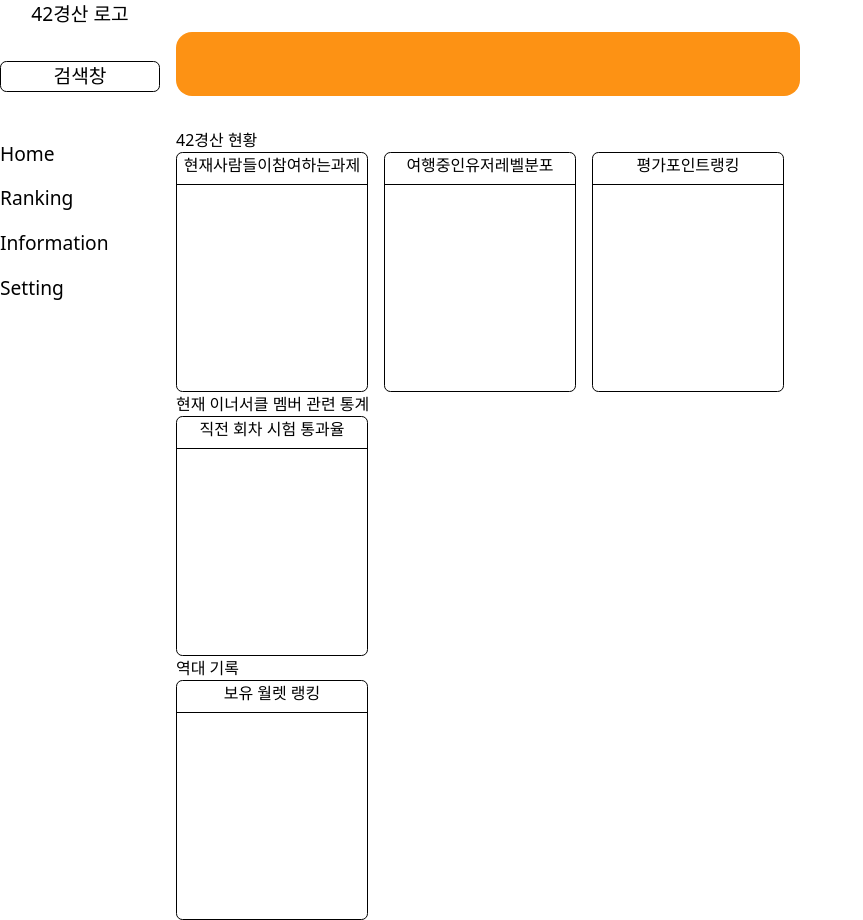
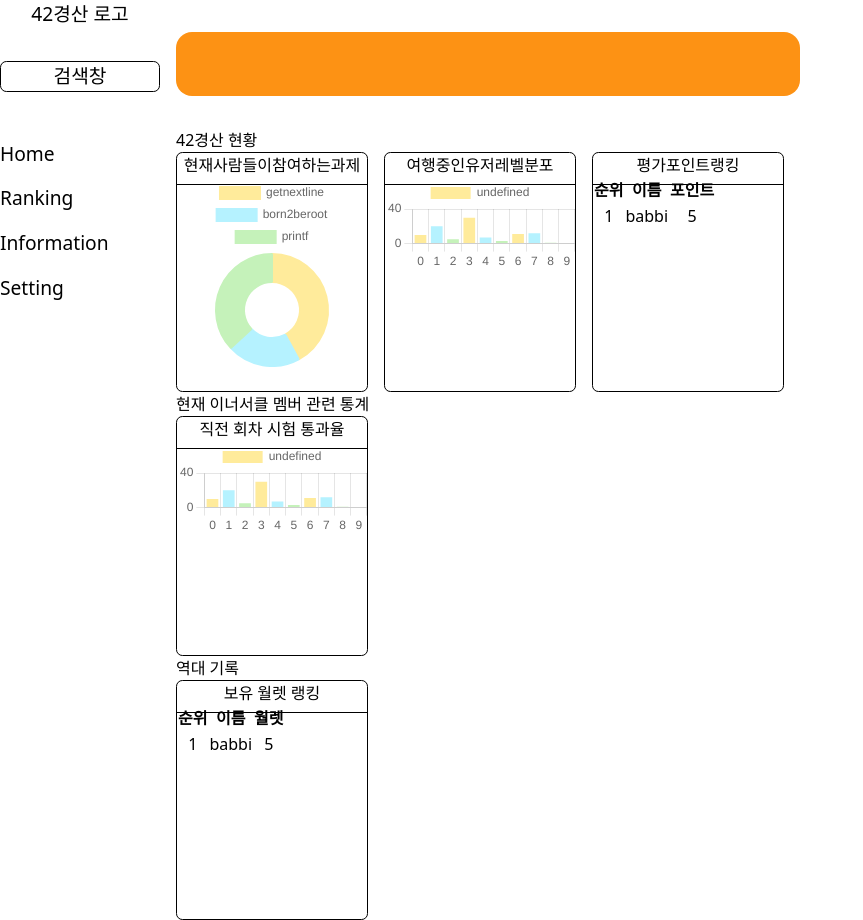
Before and after one commit to 42srr/STAT_Front, a React (Vite) app: page /main in a window 1280 px wide. Shown: the whole page, without its empty margins (0-863 px from the left). Built offline with nearby package versions, Linux system fonts and the light colour scheme; no server answers.

Commit message:
<front>yutsong [feat] 페이지 구현 - infopage, setpage 구현 [feat] 그래프 추가 - chart.js 추가 - 더미데이터 활용해서 차트 구현 - 패키지 추가했으니 npm install 하기!

```diff
--- a/package.json
+++ b/package.json
@@ -16,9 +16,11 @@
     "@mui/material": "^5.15.15",
     "axios": "^1.6.8",
     "bootstrap": "^5.3.3",
+    "chart.js": "^4.4.2",
     "http-proxy-middleware": "^3.0.0",
     "react": "^18.2.0",
     "react-bootstrap": "^2.10.2",
+    "react-chartjs-2": "^5.2.0",
     "react-dom": "^18.2.0",
     "react-router-dom": "^6.23.0",
     "styled-components": "^6.1.8"
--- a/src/App.jsx
+++ b/src/App.jsx
@@ -1,6 +1,8 @@
 import LoginPage from "./routes/loginPage.jsx";
 import MainPage from "./routes/mainPage.jsx";
 import RankPage from "./routes/rankPage.jsx";
+import SetPage from "./routes/setPage.jsx";
+import InfoPage from "./routes/infoPage.jsx";
 import { Routes, Route } from "react-router-dom";
 
 function App() {
@@ -10,6 +12,8 @@ function App() {
         <Route path="/" element={<LoginPage />} />
         <Route path="/main" element={<MainPage />} />
         <Route path="/rank" element={<RankPage />} />
+        <Route path="/set" element={<SetPage />} />
+        <Route path="/info" element={<InfoPage />} />
       </Routes>
     </>
   );
--- a/src/components/SideBar.jsx
+++ b/src/components/SideBar.jsx
@@ -51,8 +51,20 @@ export default function SideBar() {
       >
         Ranking
       </SideBtn>
-      <SideBtn>Information</SideBtn>
-      <SideBtn>Setting</SideBtn>
+      <SideBtn
+        onClick={() => {
+          navigate("/info");
+        }}
+      >
+        Information
+      </SideBtn>
+      <SideBtn
+        onClick={() => {
+          navigate("/set");
+        }}
+      >
+        Setting
+      </SideBtn>
     </Sidebox>
   );
 }
--- a/src/routes/infoPage.jsx
+++ b/src/routes/infoPage.jsx
@@ -0,0 +1,14 @@
+import SideBar from "../components/SideBar.jsx";
+
+export default function InfoPage() {
+  return (
+    <>
+      <SideBar />
+      <div>
+        <div>이미지</div>
+        <div>이름 코알리숑 LV</div>
+      </div>
+      <div>보너스 프리즈</div>
+    </>
+  );
+}
--- a/src/routes/mainPage.jsx
+++ b/src/routes/mainPage.jsx
@@ -3,6 +3,52 @@ import axios from "axios";
 import { useEffect, useState } from "react";
 
 import SideBar from "../components/SideBar.jsx";
+
+import {
+  Chart as ChartJS,
+  ArcElement,
+  Tooltip,
+  Legend,
+  CategoryScale,
+  LinearScale,
+  BarElement,
+} from "chart.js";
+import { Doughnut, Bar } from "react-chartjs-2";
+
+ChartJS.register(
+  ArcElement,
+  CategoryScale,
+  LinearScale,
+  BarElement,
+  Tooltip,
+  Legend
+);
+
+const Main = styled.div`
+  align-items: center;
+`;
+
+const Data = {
+  labels: ["getnextline", "born2beroot", "printf"],
+  datasets: [
+    {
+      data: [40, 20, 35],
+      backgroundColor: ["#ffeb9b", "#b5f2ff", "#c5f2ba"],
+      borderColor: ["#ffeb9b", "#b5f2ff", "#c5f2ba"],
+    },
+  ],
+};
+const BarData = {
+  labels: [0, 1, 2, 3, 4, 5, 6, 7, 8, 9],
+  datasets: [
+    {
+      data: [10, 20, 5, 30, 7, 3, 11, 12, 1, 0],
+      backgroundColor: ["#ffeb9b", "#b5f2ff", "#c5f2ba"],
+      borderColor: ["#ffeb9b", "#b5f2ff", "#c5f2ba"],
+    },
+  ],
+};
+const Options = {};
 
 let Goodwords = styled.div`
   border-radius: 1rem;
@@ -98,7 +144,29 @@ export default function MainPage() {
               {datas.map(function (data) {
                 return (
                   <Nowbox>
-                    <NowboxTitle>{data}</NowboxTitle>
+                    <NowboxTitle>
+                      {data}{" "}
+                      <Main>
+                        {data === "현재사람들이참여하는과제" ? (
+                          <Doughnut data={Data} options={Options}></Doughnut>
+                        ) : data === "여행중인유저레벨분포" ? (
+                          <Bar data={BarData} options={Options}></Bar>
+                        ) : (
+                          <table>
+                            <thead>
+                              <th>순위</th>
+                              <th>이름</th>
+                              <th>포인트</th>
+                            </thead>
+                            <tbody>
+                              <td>1</td>
+                              <td>babbi</td>
+                              <td>5</td>
+                            </tbody>
+                          </table>
+                        )}
+                      </Main>
+                    </NowboxTitle>
                   </Nowbox>
                 );
               })}
@@ -110,7 +178,12 @@ export default function MainPage() {
               {innerCircles.map(function (data) {
                 return (
                   <Nowbox>
-                    <NowboxTitle>{data}</NowboxTitle>
+                    <NowboxTitle>
+                      {data}
+                      <Main>
+                        <Bar data={BarData} options={Options}></Bar>
+                      </Main>
+                    </NowboxTitle>
                   </Nowbox>
                 );
               })}
@@ -122,7 +195,23 @@ export default function MainPage() {
               {records.map(function (data) {
                 return (
                   <Nowbox>
-                    <NowboxTitle>{data}</NowboxTitle>
+                    <NowboxTitle>
+                      {data}
+                      <div>
+                        <table>
+                          <thead>
+                            <th>순위</th>
+                            <th>이름</th>
+                            <th>월렛</th>
+                          </thead>
+                          <tbody>
+                            <td>1</td>
+                            <td>babbi</td>
+                            <td>5</td>
+                          </tbody>
+                        </table>
+                      </div>
+                    </NowboxTitle>
                   </Nowbox>
                 );
               })}
--- a/src/routes/rankPage.jsx
+++ b/src/routes/rankPage.jsx
@@ -1,10 +1,10 @@
 import SideBar from "../components/SideBar.jsx";
 import { useState } from "react";
-
 import styled from "styled-components";
 
 export default function RankPage() {
   let [switchs, setSwitchs] = useState(0);
+
   let datas = [
     {
       순위: 1,
--- a/src/routes/setPage.jsx
+++ b/src/routes/setPage.jsx
@@ -0,0 +1,19 @@
+import SideBar from "../components/SideBar.jsx";
+
+export default function SetPage() {
+  return (
+    <>
+      <SideBar />
+      <div>
+        문의하기<button>문의하기</button>
+      </div>
+      <div>
+        계정
+        <div>
+          <button>로그아웃</button>
+          <button>회원탈퇴</button>
+        </div>
+      </div>
+    </>
+  );
+}
```
Also changed, not shown: 2 other files (tests, documents, lock files or other folders).
